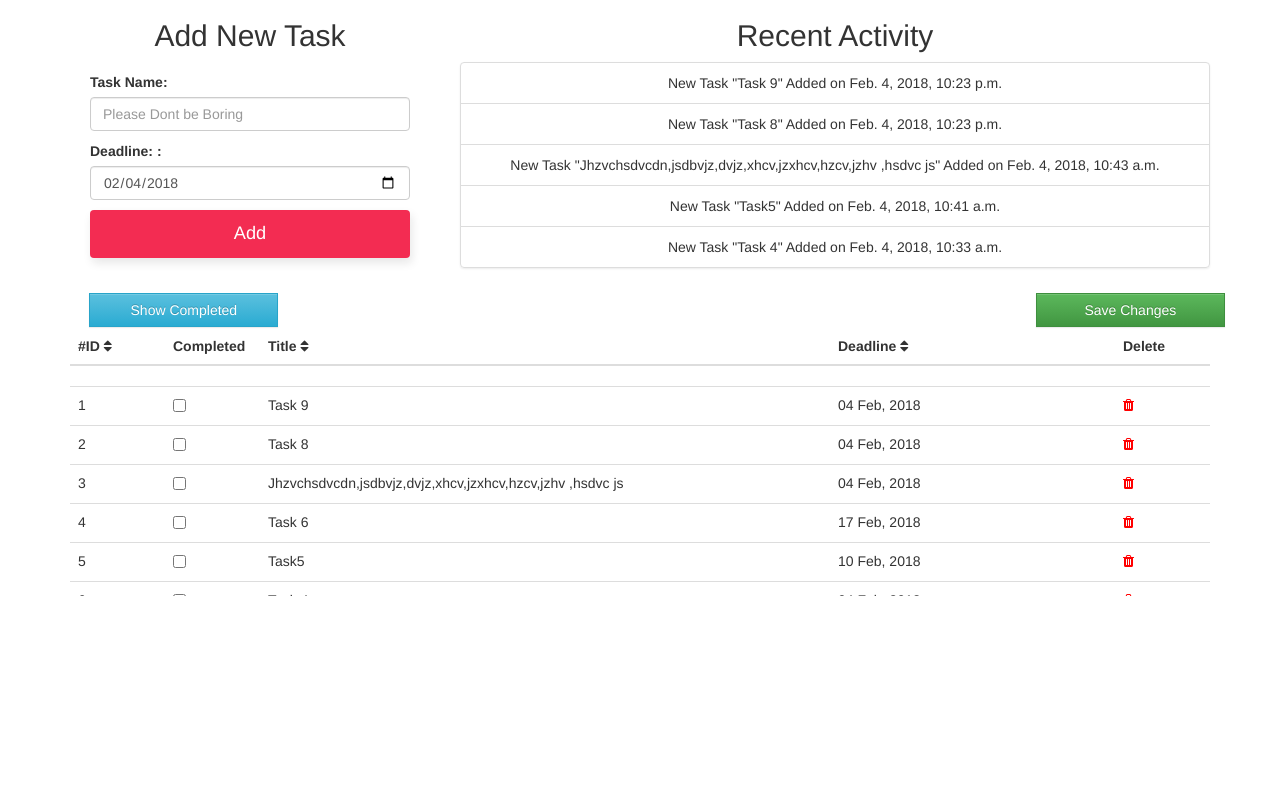
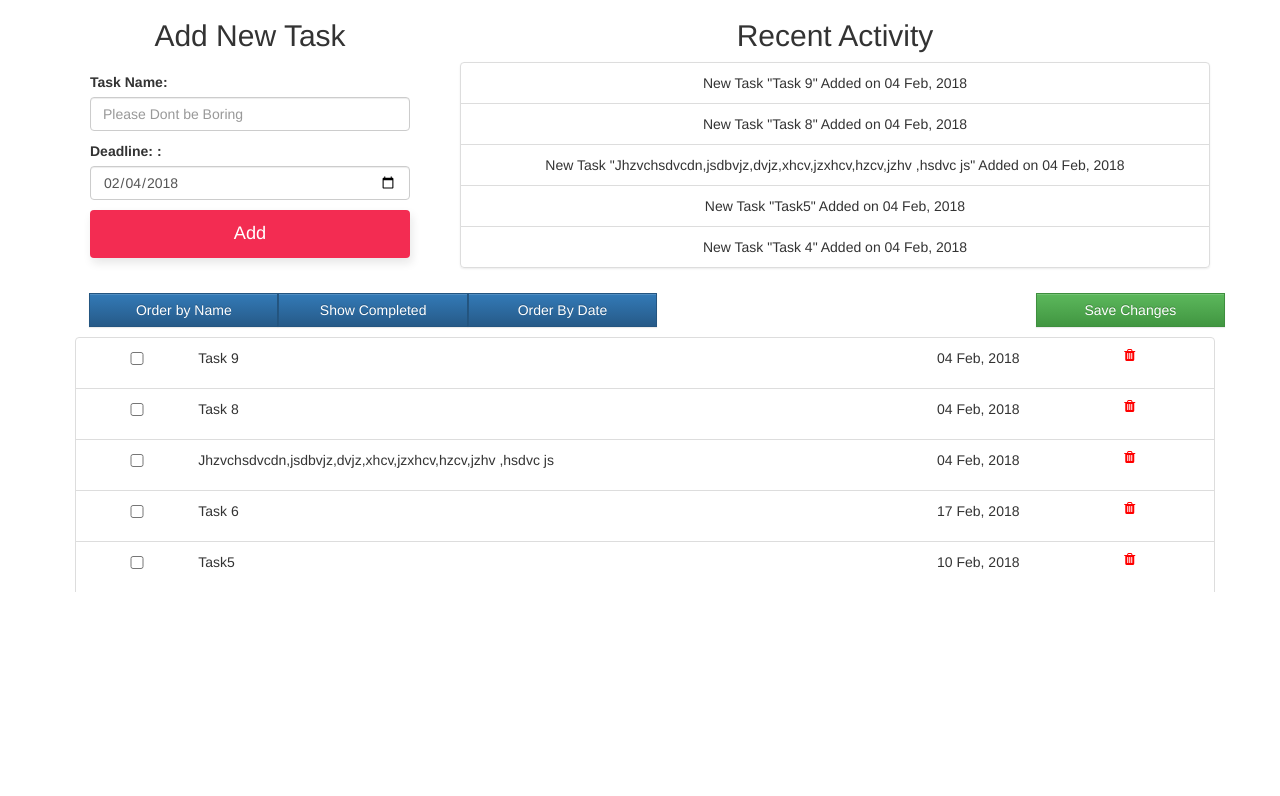
Before and after one commit to srijannnd/TaskMan, a Django app: page / in a window 1280 px wide. Shown: the part 51-847 px from the top of the page. Run offline with Django 3.2, Linux system fonts and the light colour scheme; a user stored in the database is signed in; data comes from the database, SQL or seed files in the repository; lists and menus that the app fills with data are empty; some libraries are stand-ins or nearby versions.

Commit message:
date-format-fix

```diff
--- a/simplesocial/todo/templates/todo/todo_list.html
+++ b/simplesocial/todo/templates/todo/todo_list.html
@@ -27,9 +27,8 @@
                 <div>
                     <ul class="list-group">
                         {% for object in activities %}
-                            <li style="text-align: center; overflow-wrap: break-word;"
-                                class="list-group-item">{{ object.message }}
-                                on {{ object.created_at }}</li>
+                            <li style="text-align: center; overflow-wrap: break-word;" class="list-group-item">{{ object.message }}
+                                on {{ object.created_at|date:'d M, Y' }}</li>
                         {% endfor %}
                     </ul>
                 </div>
@@ -41,7 +40,15 @@
     <div style="padding-left: 3%;" class="row">
         <form method="post">
             {% csrf_token %}
-            <button class="col-xs-6 col-sm-3 col-md-2 btn btn-info" name="show-completed">Show Completed</button>
+            <button class="col-xs-6 col-sm-3 col-md-2 btn btn-primary" name="order-by-name">Order by Name</button>
+        </form>
+        <form method="post">
+            {% csrf_token %}
+            <button class="col-xs-6 col-sm-3 col-md-2 btn btn-primary" name="show-completed">Show Completed</button>
+        </form>
+        <form method="post">
+            {% csrf_token %}
+            <button class="col-xs-6 col-sm-3 col-md-2 btn btn-primary" name="order-by-date">Order By Date</button>
         </form>
 
         <form method="post">
@@ -51,47 +58,34 @@
     {% if obj.count == 0 %}
         <h2 style="text-align: center; color: #797070">No records</h2>
     {% else %}
-        <table id="todo-table" class="table table-responsive">
-            <thead>
-            <tr class="row">
-                <th class="col-xs-1"><a href="#" style="color: #333;">#ID <span class="fa fa-sort"></span></a></th>
-                <th class="col-xs-1">Completed</th>
-                <th class="col-xs-6"><a href="#" style="color: #333;">Title <span class="fa fa-sort"></span></a></th>
+        <div class="row col-sm-12 col-xs-12 col-md-12"
+             style="margin-left: 5px; height: 255px; overflow-x: hidden; overflow-y: scroll; margin-top: 10px;">
 
-                <th class="col-xs-3"><a href="#" style="color: #333;">Deadline <span class="fa fa-sort"></span></a></th>
-                <th class="col-xs-1">Delete</th>
-            </tr>
-            </thead>
-            <tbody>
-            {% for object in obj %}
-                <tr class="row">
-                    <!-- <th scope="row">1</th> -->
-                    <td class="col-xs-1">{{ forloop.counter }}</td>
-                    <td class="col-xs-1"><input title="Mark as Completed" name="{{ object.id }}" type="checkbox"></td>
-                    <td class="col-xs-6" style="overflow-wrap: break-word">{{ object.title }}</td>
-                    <td class="col-xs-3">{{ object.deadline|date:'d M, Y'}}</td>
-                    <td class="col-xs-1"><a style="color: red !important;"
-                                              href="{% url 'del_todo' id=object.id %}"><span
-                            class="fa fa-trash" aria-hidden="true"></span></a></td>
-                </tr>
-            {% endfor %}
-            </tbody>
-        </table>
+            <ul class="card-body list-group">
+                {% for object in obj %}
+                    <li class="list-group-item row">
+
+                        <input class="col-xs-1 col-md-1 checkbox-inline pull-left"
+                               title="Mark as Completed" name="{{ object.id }}" type="checkbox">
+
+                        <p class="col-xs-4 col-md-8" style="align-content: left; overflow-wrap: break-word;">
+                            {{ object.title }}
+                        </p>
+                        <p class="col-xs-5 col-md-2">
+                            {{ object.deadline|date:'d M, Y' }}
+                        </p>
+                        <a class="pull-right col-md-1"
+                           style="color: red !important; position: absolute;right: 10px; top: 7px;"
+                           href="{% url 'del_todo' id=object.id %}"><i class="fa fa-trash"
+                                                                       aria-hidden="true"></i></a>
+                    </li>
+                {% endfor %}
+            </ul>
+
+        </div>
         </form>
     {% endif %}
     <script>
-        $(document).ready(function () {
-            $('#todo-table').DataTable({
-                "scrollY": "210px",
-                "scrollCollapse": true,
-                "paging": false,
-                "searching": false,
-                "bPaginate": false,
-                "bFilter": false,
-                "bInfo": false
-            });
-        });
-
         {% for object in obj %}
             if ("{{ object.completed }}" === "1") {
                 $('[name={{ object.id }}]').attr('checked', 'checked');
--- a/simplesocial/todo/views.py
+++ b/simplesocial/todo/views.py
@@ -18,7 +18,7 @@ def todo_list(request):
     if request.method == 'POST':
         form = TodoForm(request.POST)
         if form.is_valid() and form.cleaned_data['title']:
-            # deadline = form.cleaned_data['deadline']
+            deadline = form.cleaned_data['deadline']
             todo = Todo.objects.create(
                 user=request.user,
                 title=form.cleaned_data['title'].capitalize(),
@@ -31,6 +31,13 @@ def todo_list(request):
         elif 'show-completed' in request.POST:
             form = TodoForm()
             obj = Todo.objects.filter(user=request.user, completed=1).order_by('-created_at')
+            return render(request, 'todo/todo_list.html', {'obj': obj, 'form': form, 'activities': activities})
+        elif 'order-by-name' in request.POST:
+            form = TodoForm()
+            obj = Todo.objects.filter(user=request.user).order_by('title')
+            return render(request, 'todo/todo_list.html', {'obj': obj, 'form': form, 'activities': activities})
+        elif 'order-by-date' in request.POST:
+            form = TodoForm()
             return render(request, 'todo/todo_list.html', {'obj': obj, 'form': form, 'activities': activities})
         else:
             list = request.POST
```
